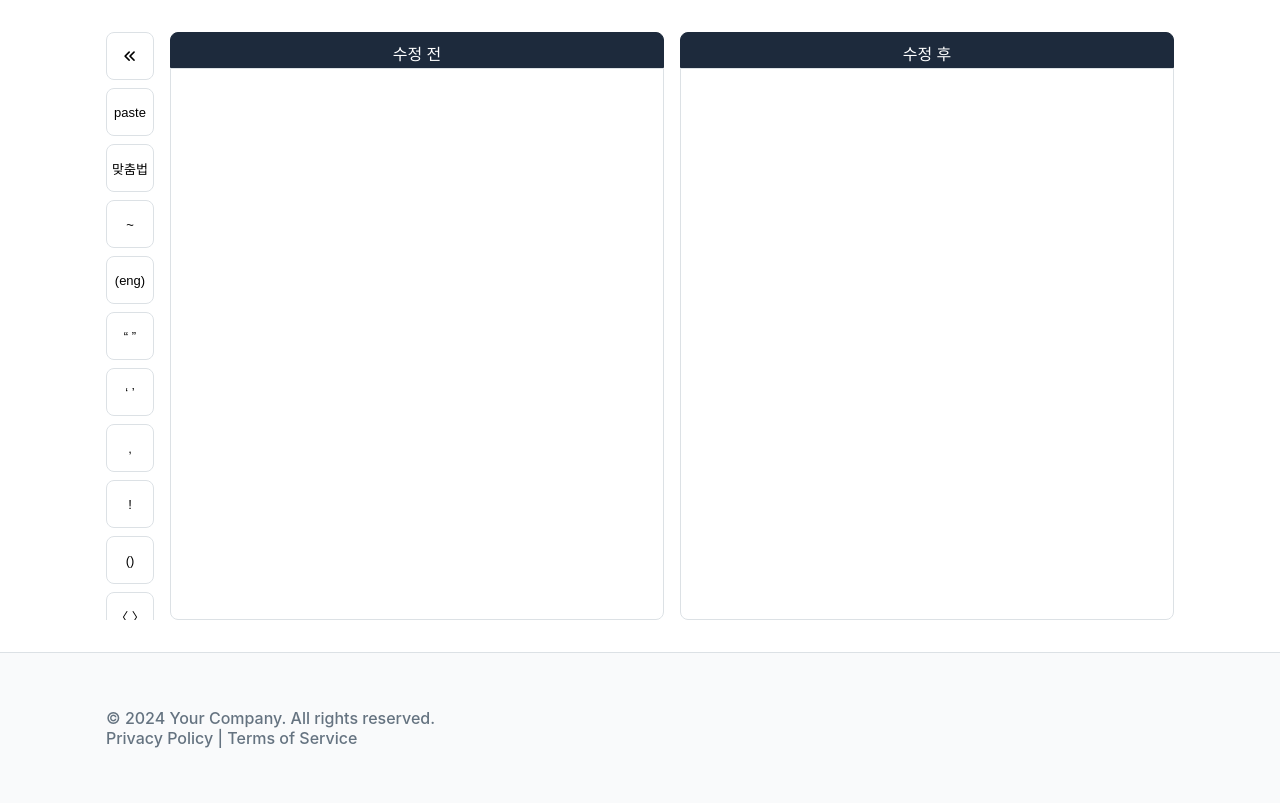
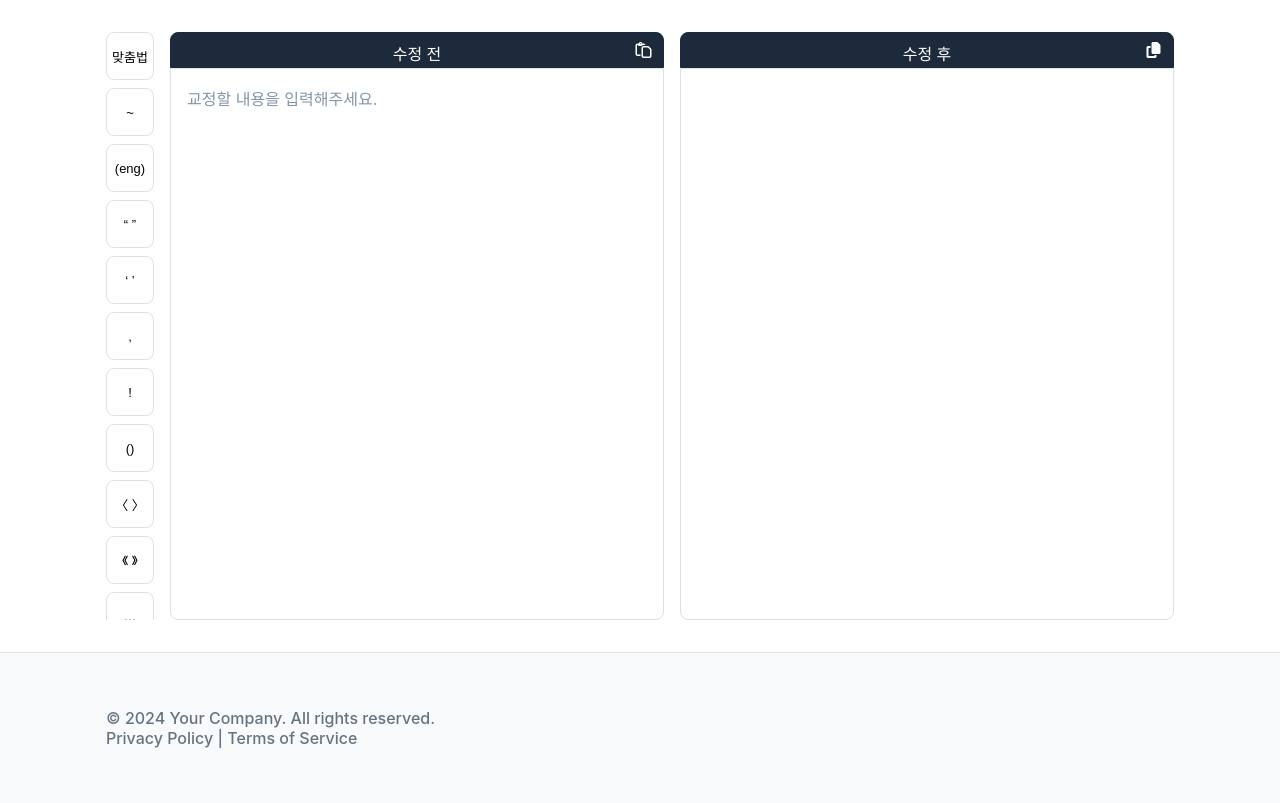
Before and after one commit to btongtong/cleanup, a Flask app: page / in a window 1280 px wide. Shown: the part 66-869 px from the top of the page. Run offline with Flask 3, Linux system fonts and the light colour scheme; parts of the project's set-up code (start-up, migrations or seed data) failed here and were passed over; some libraries are stand-ins or nearby versions.

Commit message:
복사 붙여넣기 버튼 위치 수정 및 액션 변경

```diff
--- a/static/css/index.css
+++ b/static/css/index.css
@@ -102,3 +102,27 @@
 
     cursor: pointer;
 }
+
+#copy, #paste, .copy-confirm, .paste-confirm {
+    display: flex;
+    justify-content: center;
+    align-items: center;
+    position: absolute;
+
+    top: 50%;
+    right: calc(var(--padding) * -1);
+    transform: translate(-50%, -50%);
+
+    border-radius: 5px;
+
+    width: 35.5px;
+    height: 35.5px;
+
+    color: var(--white-color);
+
+    z-index: 3;
+}
+
+.copy-confirm, .paste-confirm {
+    display: none;
+}
--- a/static/js/index.js
+++ b/static/js/index.js
@@ -3,8 +3,8 @@ $(document).ready(function () {
 
     function replaceAndHighlight(text, searchValue, newValue) {
         var highlightedText = text
-                                .split(searchValue)
-                                .join('<span class="origin">' + searchValue + '</span><span class="highlight">' + newValue + '</span>');
+            .split(searchValue)
+            .join('<span class="origin">' + searchValue + '</span><span class="highlight">' + newValue + '</span>');
         return highlightedText.replace(/\n/g, '<br>');
     }
 
@@ -30,7 +30,7 @@ $(document).ready(function () {
                         var start = error['start'] + offset;
                         var end = error['end'] + offset;
 
-                        if(candWord == '') return;
+                        if (candWord == '') return;
 
                         // 교정된 문자열 생성
                         var originalLength = end - start;
@@ -248,18 +248,28 @@ $(document).ready(function () {
     $('#copy').click(function () {
         var visibleText = getVisibleText($('#outputText'));
         navigator.clipboard.writeText(visibleText).then(function () {
-            console.log('Visible text copied to clipboard');
+            $('#copy').hide();
+            $('.copy-confirm').css('display', 'flex');  // 태그 보이기
+            setTimeout(function () {
+                $('.copy-confirm').hide();  // 3초 후 태그 숨기기
+                $('#copy').css('display', 'flex');
+            }, 2000);
         }).catch(function (err) {
-            console.error('Could not copy text: ', err);
+
         });
     });
 
     $('#paste').click(function () {
         navigator.clipboard.readText().then(function (text) {
             $('#inputText').val(text);
-            console.log('Text pasted from clipboard');
+            $('#paste').hide();
+            $('.paste-confirm').css('display', 'flex');  // 태그 보이기
+            setTimeout(function () {
+                $('.paste-confirm').hide();  // 3초 후 태그 숨기기
+                $('#paste').css('display', 'flex');
+            }, 2000);
         }).catch(function (err) {
-            console.error('Could not read text from clipboard: ', err);
+
         });
     });
 
--- a/templates/index.html
+++ b/templates/index.html
@@ -1,3 +1,4 @@
+
 {% extends "base.html" %}
 
 {% block extra_css %}
@@ -7,8 +8,6 @@
 {% block content %}
     <div class="content">
         <section class="function">
-            <button id="copy"><i class="fa-solid fa-angles-left"></i></button>
-            <button id="paste">paste</button>
             <button id="grammar">맞춤법</button>
             <button id="tilde">~</button>
             <button id="english">(eng)</button>
@@ -30,11 +29,19 @@
 
         </section>
         <section class="original-text">
-            <div class="title">수정 전</div>
-            <textarea id="inputText"></textarea>
+            <div class="title">
+                <span>수정 전</span>
+                <div id="paste"><i class="fa-regular fa-paste"></i></div>
+                <div class="paste-confirm"><i class="fa-solid fa-check"></i></div>
+            </div>
+            <textarea id="inputText" placeholder="교정할 내용을 입력해주세요."></textarea>
         </section>
         <section class="corrected-text">
-            <div class="title">수정 후</div>
+            <div class="title">
+                <span>수정 후</span>
+                <div id="copy"><i class="fa-solid fa-copy"></i></div>
+                <div class="copy-confirm"><i class="fa-solid fa-check"></i></div>
+            </div>
             <div id="outputText"></div>
         </section>
     </div>
```
